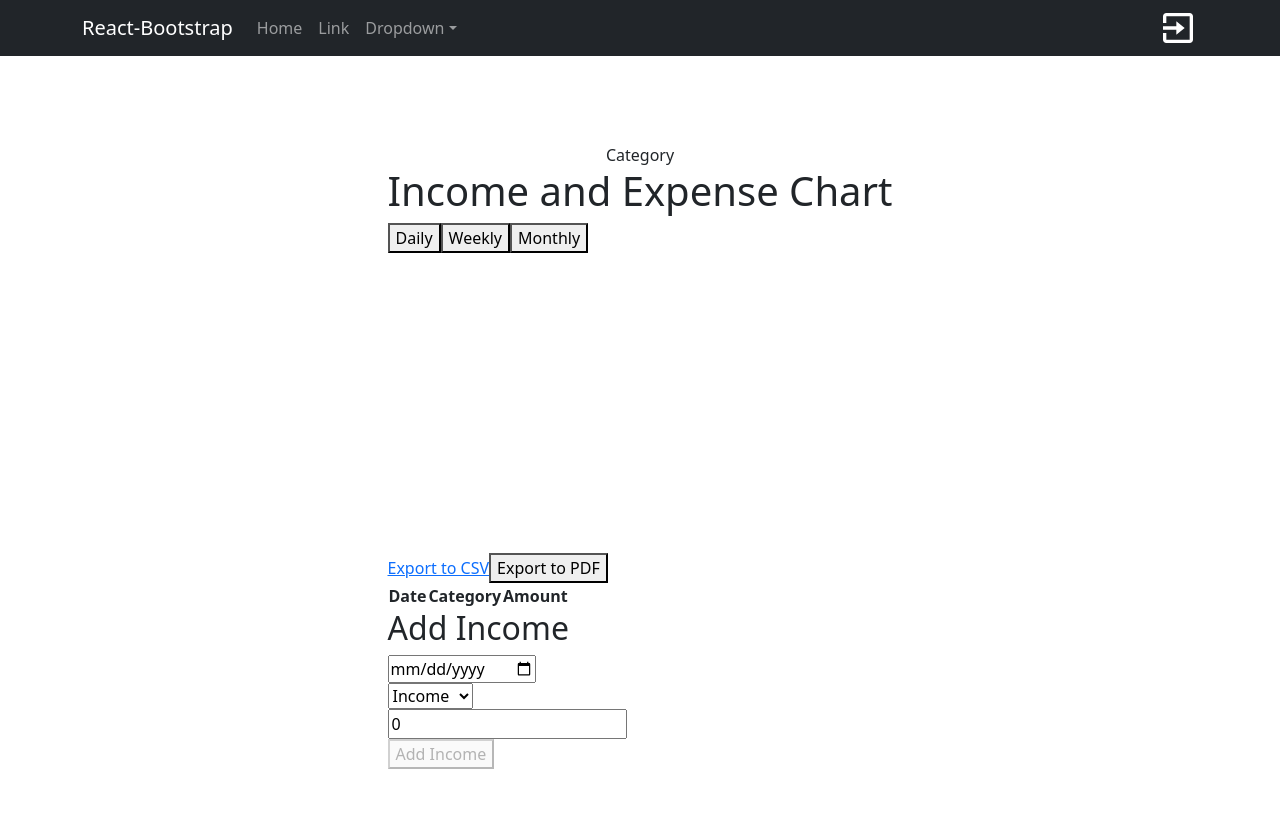
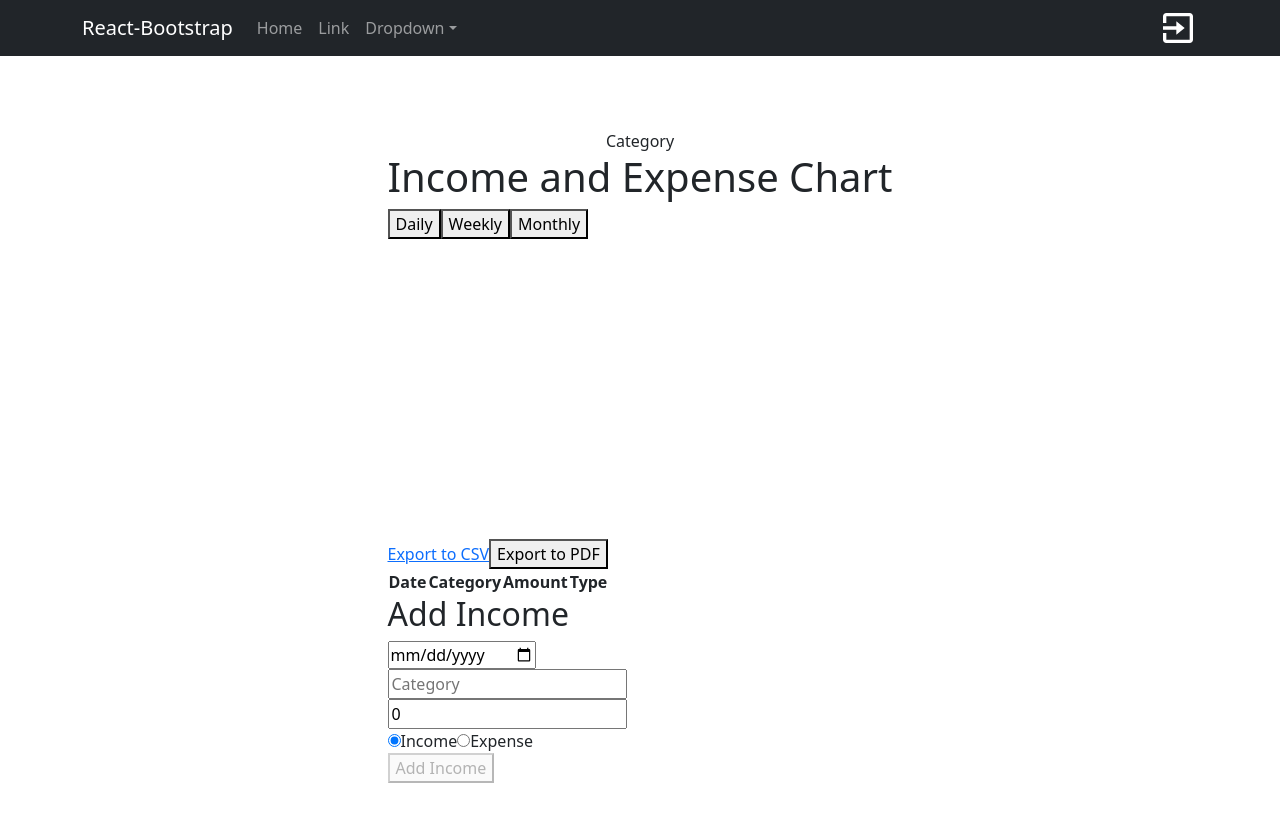
Before and after one commit to GoktugYmsk/budget-tracking-system, a React (Create React App) app: page /MainPage in a window 1280 px wide. Shown: the top 822 px of the page. Built offline with nearby package versions, Linux system fonts and the light colour scheme.

Commit message:
table and grafic bugs are fixed

```diff
--- a/src/components/content/index.jsx
+++ b/src/components/content/index.jsx
@@ -6,10 +6,11 @@ import "./index.scss";
 
 function Content() {
     const [period, setPeriod] = useState("daily");
-    const [newIncome, setNewIncome] = useState({
+    const [newTransaction, setNewTransaction] = useState({
         date: "",
-        category: "Income",
+        category: "",
         amount: 0,
+        type: "Income", // Default to "Income"
     });
 
     const storedData = JSON.parse(localStorage.getItem("Budget")) || {
@@ -33,81 +34,112 @@ function Content() {
         setPeriod(newPeriod);
     };
 
-    const handleAddIncome = () => {
-        backendData[period].push(newIncome);
+    const handleAddTransaction = () => {
+        backendData[period].push(newTransaction);
 
         if (period !== "daily") {
-            backendData["daily"].push(newIncome);
+            backendData["daily"].push(newTransaction);
         }
         if (period !== "weekly") {
-            backendData["weekly"].push(newIncome);
+            backendData["weekly"].push(newTransaction);
         }
         if (period !== "monthly") {
-            backendData["monthly"].push(newIncome);
+            backendData["monthly"].push(newTransaction);
         }
 
-        setNewIncome({
+        setNewTransaction({
             date: "",
-            category: "Income",
+            category: "",
             amount: 0,
+            type: "Income", // Default to "Income"
         });
 
         localStorage.setItem("Budget", JSON.stringify(backendData));
     };
 
-    const renderIncomeForm = () => {
-        const isFormValid = newIncome.date && newIncome.category && newIncome.amount > 0;
+    const isTransactionFormValid = newTransaction.date && newTransaction.category && newTransaction.amount > 0 && newTransaction.type;
 
+    const renderTransactionForm = () => {
         return (
             <div>
-                <h2>Add Income</h2>
+                <h2>Add {newTransaction.type === "Income" ? "Income" : "Expense"}</h2>
                 <div>
                     <input
                         type="date"
-                        value={newIncome.date}
+                        value={newTransaction.date}
                         onChange={(e) =>
-                            setNewIncome({
-                                ...newIncome,
+                            setNewTransaction({
+                                ...newTransaction,
                                 date: e.target.value,
                             })
                         }
                     />
                 </div>
                 <div>
-                    <select
-                        value={newIncome.category}
+                    <input
+                        type="text"
+                        placeholder="Category"
+                        value={newTransaction.category}
                         onChange={(e) =>
-                            setNewIncome({
-                                ...newIncome,
+                            setNewTransaction({
+                                ...newTransaction,
                                 category: e.target.value,
                             })
                         }
-                    >
-                        <option value="Income">Income</option>
-                        <option value="Expense">Expense</option>
-                    </select>
+                    />
                 </div>
                 <div>
                     <input
-                        type="number"
-                        value={newIncome.amount}
+                        placeholder="Amount"
+                        value={newTransaction.amount}
                         onChange={(e) =>
-                            setNewIncome({
-                                ...newIncome,
+                            setNewTransaction({
+                                ...newTransaction,
                                 amount: parseFloat(e.target.value),
                             })
                         }
                     />
                 </div>
                 <div>
-                    <button onClick={handleAddIncome} disabled={!isFormValid}>
-                        Add Income
+                    <label>
+                        <input
+                            type="radio"
+                            name="transactionType"
+                            value="Income"
+                            checked={newTransaction.type === "Income"}
+                            onChange={(e) =>
+                                setNewTransaction({
+                                    ...newTransaction,
+                                    type: e.target.value,
+                                })
+                            }
+                        />
+                        Income
+                    </label>
+                    <label>
+                        <input
+                            type="radio"
+                            name="transactionType"
+                            value="Expense"
+                            checked={newTransaction.type === "Expense"}
+                            onChange={(e) =>
+                                setNewTransaction({
+                                    ...newTransaction,
+                                    type: e.target.value,
+                                })
+                            }
+                        />
+                        Expense
+                    </label>
+                </div>
+                <div>
+                    <button onClick={handleAddTransaction} disabled={!isTransactionFormValid}>
+                        Add {newTransaction.type === "Income" ? "Income" : "Expense"}
                     </button>
                 </div>
             </div>
         );
     };
-
 
     const renderChart = () => {
         const chartData = backendData[period];
@@ -143,6 +175,7 @@ function Content() {
             Date: data.date,
             Category: data.category,
             Amount: data.amount,
+            Type: data.type,
         }));
         return csvData;
     };
@@ -150,11 +183,12 @@ function Content() {
     const exportToPDF = () => {
         const doc = new jsPDF();
         doc.autoTable({
-            head: [["Date", "Category", "Amount"]],
+            head: [["Date", "Category", "Amount", "Type"]],
             body: backendData[period].map((data, index) => [
                 data.date,
                 data.category,
                 data.amount,
+                data.type,
             ]),
         });
         doc.save(`chart_data_${period}.pdf`);
@@ -169,6 +203,7 @@ function Content() {
                         <th>Date</th>
                         <th>Category</th>
                         <th>Amount</th>
+                        <th>Type</th>
                     </tr>
                 </thead>
                 <tbody>
@@ -177,6 +212,7 @@ function Content() {
                             <td>{data.date}</td>
                             <td>{data.category}</td>
                             <td>{data.amount}</td>
+                            <td>{data.type}</td>
                         </tr>
                     ))}
                 </tbody>
@@ -207,7 +243,7 @@ function Content() {
                     </div>
                 </div>
                 {renderTable()}
-                {renderIncomeForm()}
+                {renderTransactionForm()}
             </div>
         </div>
     );
```
